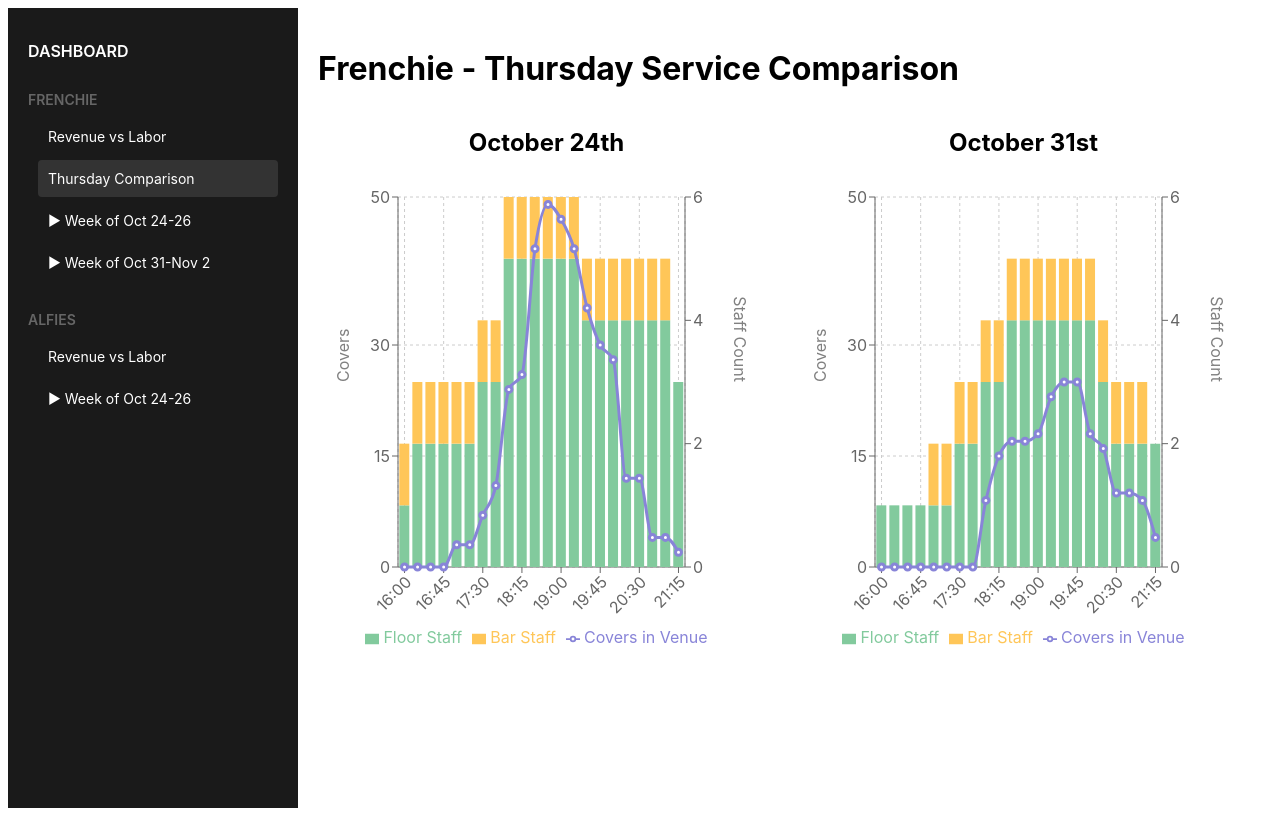
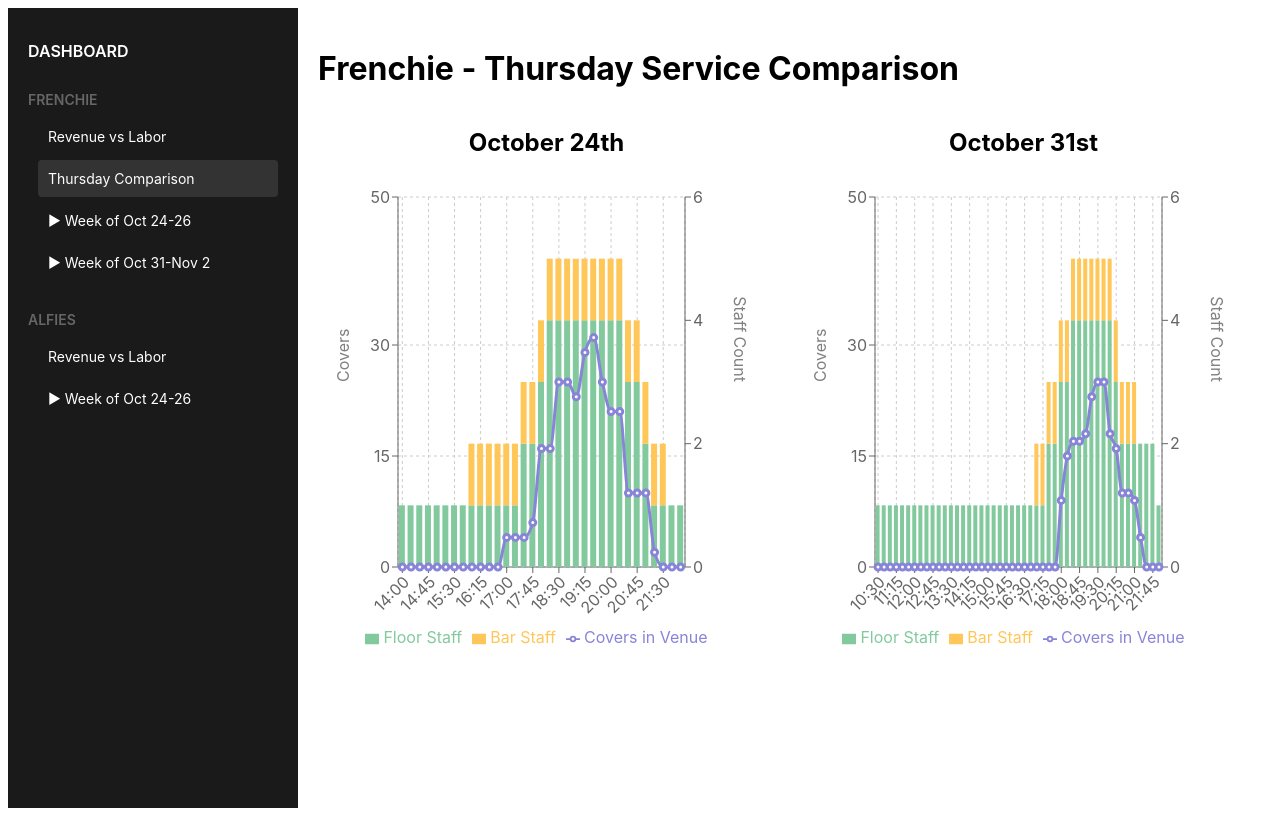
Before and after one commit to IsoBob1/labor-revenue-dashboard, a Next.js app: page /frenchie-thursday-comparison in a window 1280 px wide. Built offline with nearby package versions, Linux system fonts and the light colour scheme.

Commit message:
Update frenchie-thursday-comparison.js

```diff
--- a/pages/frenchie-thursday-comparison.js
+++ b/pages/frenchie-thursday-comparison.js
@@ -4,54 +4,90 @@
 
 // Data for October 24th
 const oct24Data = [
+  { time: '14:00', floorStaff: 1, barStaff: 0, covers: 0 },
+  { time: '14:15', floorStaff: 1, barStaff: 0, covers: 0 },
+  { time: '14:30', floorStaff: 1, barStaff: 0, covers: 0 },
+  { time: '14:45', floorStaff: 1, barStaff: 0, covers: 0 },
+  { time: '15:00', floorStaff: 1, barStaff: 0, covers: 0 },
+  { time: '15:15', floorStaff: 1, barStaff: 0, covers: 0 },
+  { time: '15:30', floorStaff: 1, barStaff: 0, covers: 0 },
+  { time: '15:45', floorStaff: 1, barStaff: 0, covers: 0 },
   { time: '16:00', floorStaff: 1, barStaff: 1, covers: 0 },
-  { time: '16:15', floorStaff: 2, barStaff: 1, covers: 0 },
-  { time: '16:30', floorStaff: 2, barStaff: 1, covers: 0 },
-  { time: '16:45', floorStaff: 2, barStaff: 1, covers: 0 },
-  { time: '17:00', floorStaff: 2, barStaff: 1, covers: 3 },
-  { time: '17:15', floorStaff: 2, barStaff: 1, covers: 3 },
-  { time: '17:30', floorStaff: 3, barStaff: 1, covers: 7 },
-  { time: '17:45', floorStaff: 3, barStaff: 1, covers: 11 },
-  { time: '18:00', floorStaff: 5, barStaff: 1, covers: 24 },
-  { time: '18:15', floorStaff: 5, barStaff: 1, covers: 26 },
-  { time: '18:30', floorStaff: 5, barStaff: 1, covers: 43 },
-  { time: '18:45', floorStaff: 5, barStaff: 1, covers: 49 },
-  { time: '19:00', floorStaff: 5, barStaff: 1, covers: 47 },
-  { time: '19:15', floorStaff: 5, barStaff: 1, covers: 43 },
-  { time: '19:30', floorStaff: 4, barStaff: 1, covers: 35 },
-  { time: '19:45', floorStaff: 4, barStaff: 1, covers: 30 },
-  { time: '20:00', floorStaff: 4, barStaff: 1, covers: 28 },
-  { time: '20:15', floorStaff: 4, barStaff: 1, covers: 12 },
-  { time: '20:30', floorStaff: 4, barStaff: 1, covers: 12 },
-  { time: '20:45', floorStaff: 4, barStaff: 1, covers: 4 },
-  { time: '21:00', floorStaff: 4, barStaff: 1, covers: 4 },
-  { time: '21:15', floorStaff: 3, barStaff: 0, covers: 2 }
+  { time: '16:15', floorStaff: 1, barStaff: 1, covers: 0 },
+  { time: '16:30', floorStaff: 1, barStaff: 1, covers: 0 },
+  { time: '16:45', floorStaff: 1, barStaff: 1, covers: 0 },
+  { time: '17:00', floorStaff: 1, barStaff: 1, covers: 4 },
+  { time: '17:15', floorStaff: 1, barStaff: 1, covers: 4 },
+  { time: '17:30', floorStaff: 2, barStaff: 1, covers: 4 },
+  { time: '17:45', floorStaff: 2, barStaff: 1, covers: 6 },
+  { time: '18:00', floorStaff: 3, barStaff: 1, covers: 16 },
+  { time: '18:15', floorStaff: 4, barStaff: 1, covers: 16 },
+  { time: '18:30', floorStaff: 4, barStaff: 1, covers: 25 },
+  { time: '18:45', floorStaff: 4, barStaff: 1, covers: 25 },
+  { time: '19:00', floorStaff: 4, barStaff: 1, covers: 23 },
+  { time: '19:15', floorStaff: 4, barStaff: 1, covers: 29 },
+  { time: '19:30', floorStaff: 4, barStaff: 1, covers: 31 },
+  { time: '19:45', floorStaff: 4, barStaff: 1, covers: 25 },
+  { time: '20:00', floorStaff: 4, barStaff: 1, covers: 21 },
+  { time: '20:15', floorStaff: 4, barStaff: 1, covers: 21 },
+  { time: '20:30', floorStaff: 3, barStaff: 1, covers: 10 },
+  { time: '20:45', floorStaff: 3, barStaff: 1, covers: 10 },
+  { time: '21:00', floorStaff: 2, barStaff: 1, covers: 10 },
+  { time: '21:15', floorStaff: 1, barStaff: 1, covers: 2 },
+  { time: '21:30', floorStaff: 1, barStaff: 1, covers: 0 },
+  { time: '21:45', floorStaff: 1, barStaff: 0, covers: 0 },
+  { time: '22:00', floorStaff: 1, barStaff: 0, covers: 0 }
 ];
 
 // Data for October 31st
 const oct31Data = [
+  { time: '10:30', floorStaff: 1, barStaff: 0, covers: 0 }, // Nicola starts
+  { time: '10:45', floorStaff: 1, barStaff: 0, covers: 0 },
+  { time: '11:00', floorStaff: 1, barStaff: 0, covers: 0 },
+  { time: '11:15', floorStaff: 1, barStaff: 0, covers: 0 },
+  { time: '11:30', floorStaff: 1, barStaff: 0, covers: 0 },
+  { time: '11:45', floorStaff: 1, barStaff: 0, covers: 0 },
+  { time: '12:00', floorStaff: 1, barStaff: 0, covers: 0 },
+  { time: '12:15', floorStaff: 1, barStaff: 0, covers: 0 },
+  { time: '12:30', floorStaff: 1, barStaff: 0, covers: 0 },
+  { time: '12:45', floorStaff: 1, barStaff: 0, covers: 0 },
+  { time: '13:00', floorStaff: 1, barStaff: 0, covers: 0 },
+  { time: '13:15', floorStaff: 1, barStaff: 0, covers: 0 },
+  { time: '13:30', floorStaff: 1, barStaff: 0, covers: 0 },
+  { time: '13:45', floorStaff: 1, barStaff: 0, covers: 0 },
+  { time: '14:00', floorStaff: 1, barStaff: 0, covers: 0 },
+  { time: '14:15', floorStaff: 1, barStaff: 0, covers: 0 },
+  { time: '14:30', floorStaff: 1, barStaff: 0, covers: 0 },
+  { time: '14:45', floorStaff: 1, barStaff: 0, covers: 0 },
+  { time: '15:00', floorStaff: 1, barStaff: 0, covers: 0 },
+  { time: '15:15', floorStaff: 1, barStaff: 0, covers: 0 },
+  { time: '15:30', floorStaff: 1, barStaff: 0, covers: 0 },
+  { time: '15:45', floorStaff: 1, barStaff: 0, covers: 0 },
   { time: '16:00', floorStaff: 1, barStaff: 0, covers: 0 },
   { time: '16:15', floorStaff: 1, barStaff: 0, covers: 0 },
   { time: '16:30', floorStaff: 1, barStaff: 0, covers: 0 },
   { time: '16:45', floorStaff: 1, barStaff: 0, covers: 0 },
-  { time: '17:00', floorStaff: 1, barStaff: 1, covers: 0 },
+  { time: '17:00', floorStaff: 1, barStaff: 1, covers: 0 }, // Kieran starts
   { time: '17:15', floorStaff: 1, barStaff: 1, covers: 0 },
-  { time: '17:30', floorStaff: 2, barStaff: 1, covers: 0 },
+  { time: '17:30', floorStaff: 2, barStaff: 1, covers: 0 }, // Aurelie starts
   { time: '17:45', floorStaff: 2, barStaff: 1, covers: 0 },
-  { time: '18:00', floorStaff: 3, barStaff: 1, covers: 9 },
+  { time: '18:00', floorStaff: 3, barStaff: 1, covers: 9 }, // Will starts
   { time: '18:15', floorStaff: 3, barStaff: 1, covers: 15 },
-  { time: '18:30', floorStaff: 4, barStaff: 1, covers: 17 },
+  { time: '18:30', floorStaff: 4, barStaff: 1, covers: 17 }, // Amelia starts
   { time: '18:45', floorStaff: 4, barStaff: 1, covers: 17 },
   { time: '19:00', floorStaff: 4, barStaff: 1, covers: 18 },
   { time: '19:15', floorStaff: 4, barStaff: 1, covers: 23 },
   { time: '19:30', floorStaff: 4, barStaff: 1, covers: 25 },
   { time: '19:45', floorStaff: 4, barStaff: 1, covers: 25 },
   { time: '20:00', floorStaff: 4, barStaff: 1, covers: 18 },
-  { time: '20:15', floorStaff: 3, barStaff: 1, covers: 16 },
-  { time: '20:30', floorStaff: 2, barStaff: 1, covers: 10 },
+  { time: '20:15', floorStaff: 3, barStaff: 1, covers: 16 }, // Aurelie ends
+  { time: '20:30', floorStaff: 2, barStaff: 1, covers: 10 }, // Amelia ends
   { time: '20:45', floorStaff: 2, barStaff: 1, covers: 10 },
   { time: '21:00', floorStaff: 2, barStaff: 1, covers: 9 },
-  { time: '21:15', floorStaff: 2, barStaff: 0, covers: 4 }
+  { time: '21:15', floorStaff: 2, barStaff: 0, covers: 4 }, // Kieran ends
+  { time: '21:30', floorStaff: 2, barStaff: 0, covers: 0 },
+  { time: '21:45', floorStaff: 2, barStaff: 0, covers: 0 },
+  { time: '22:00', floorStaff: 1, barStaff: 0, covers: 0 } // Will ends, Nicola ends
 ];
 
 export default function ThursdayComparison() {
```
